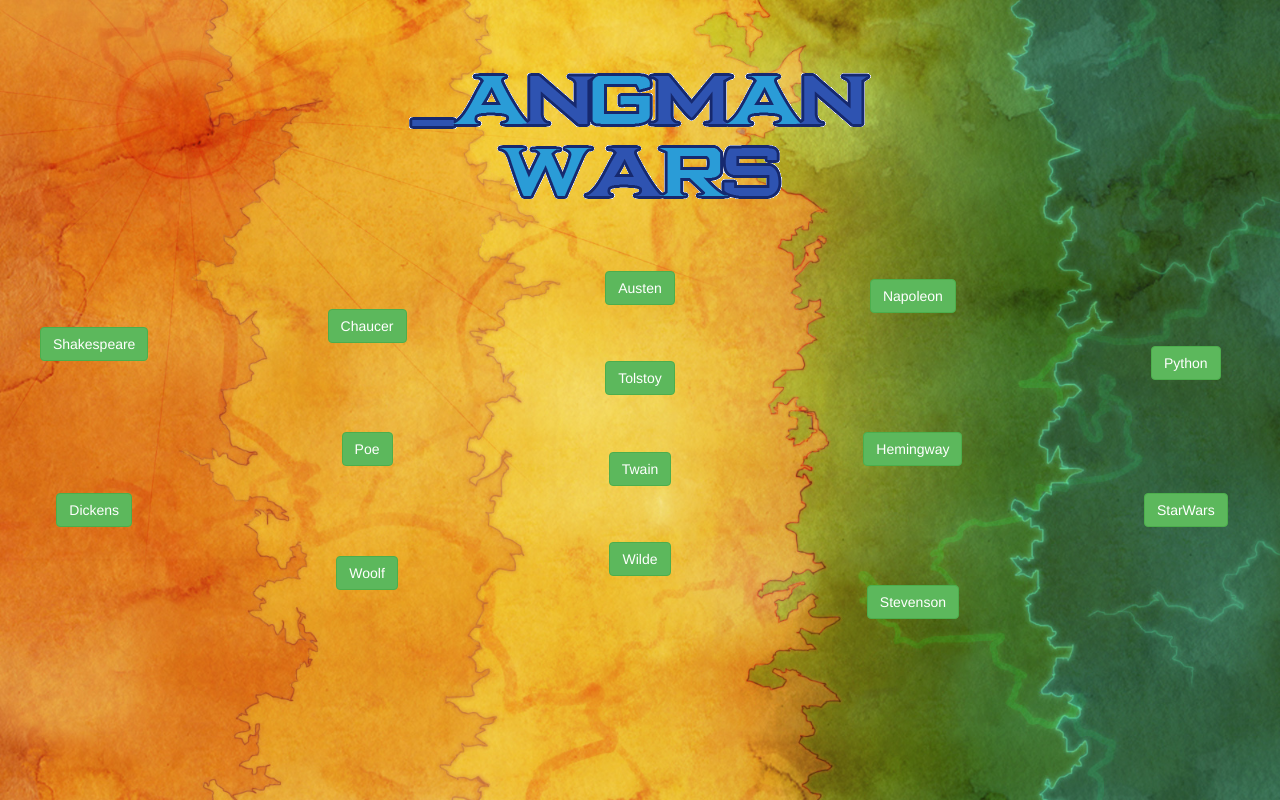
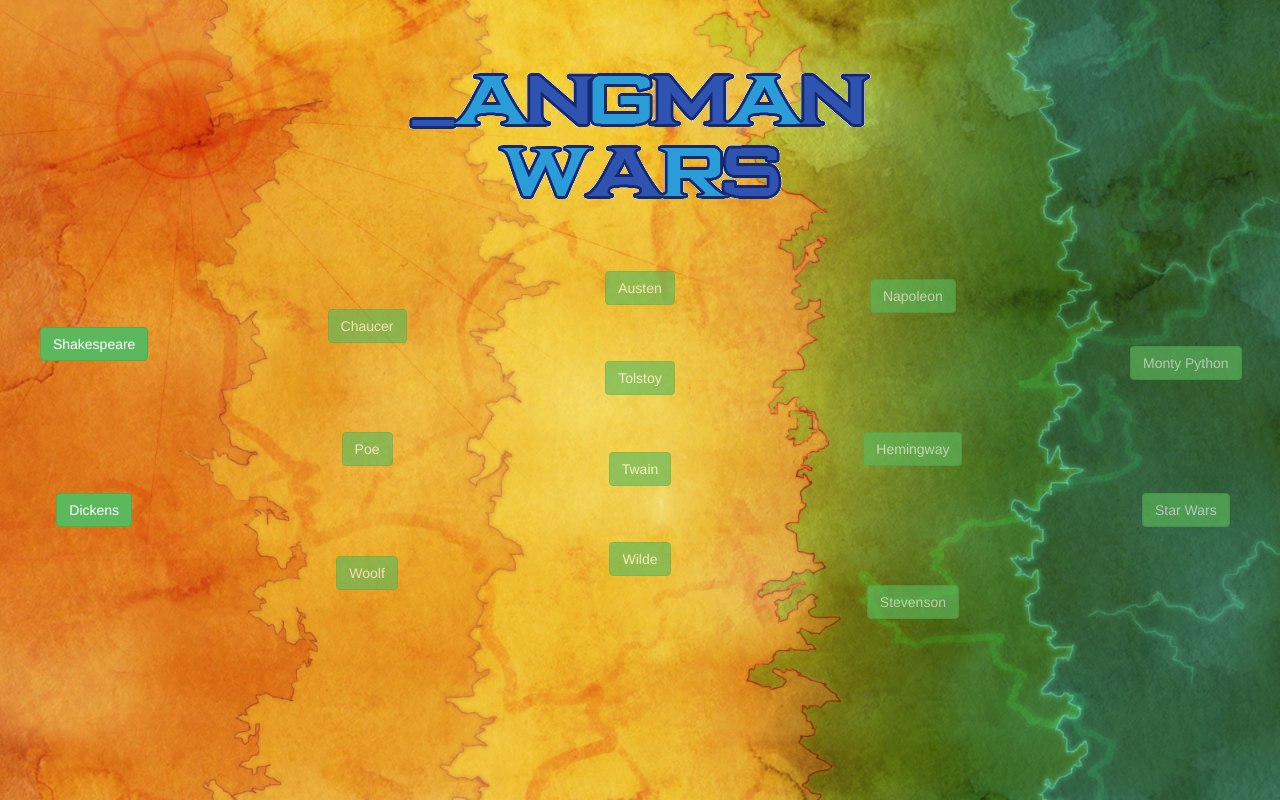
Before and after one commit to Brendangrubb/hangman-wars, a PHP site: template views/map.html.twig in a window 1280 px wide. Run offline with PHP 8.4, Linux system fonts and the light colour scheme; the template is opened without the code that fills it: most values are stand-ins (such as "Sample title", 1, 10 or a date in 2020); some libraries are stand-ins or nearby versions.

Commit message:
add conditional formatting to map

```diff
--- a/app/app.php
+++ b/app/app.php
@@ -32,7 +32,7 @@ date_default_timezone_set('America/Los_Angeles');
  $app->post("/map/{id}", function($id) use ($app) {
    $state = GameState::find($id);
 
-   return $app['twig']->render("map.html.twig", array('state_id' => $state->id));
+   return $app['twig']->render("map.html.twig", array('state' => $state, 'state_id' => $state->id));
  });
 
  $app->post("/gameplay/{id}", function($id) use ($app) {
@@ -55,7 +55,7 @@ date_default_timezone_set('America/Los_Angeles');
    $state = GameState::find($state_id);
    $state->updateProperty("current_score",0);
 
-   return $app['twig']->render("map.html.twig", array('state_id' => $state->id));
+   return $app['twig']->render("map.html.twig", array('state' => $state, 'state_id' => $state->id));
  });
 
  $app->post("/win_condition", function() use ($app) {
@@ -72,7 +72,7 @@ date_default_timezone_set('America/Los_Angeles');
   {
     return $app->redirect("/final-win");
   }
-   return $app['twig']->render("map.html.twig", array('state_id' => $state->id));
+   return $app['twig']->render("map.html.twig", array('state' => $state, 'state_id' => $state->id));
  });
 
  return $app;
--- a/src/Phase.php
+++ b/src/Phase.php
@@ -54,7 +54,7 @@ class Phase
     {
         // retreive the correct phrase from database
         $query = $GLOBALS['DB']->query("SELECT * FROM phrases WHERE author_id = {$author_id}");
-        $random = rand(0,4);
+        $random = rand(0,0);
         $result_array = $query->fetchAll();
         $result = $result_array[$random];
         $this->phrase = $result['phrase'];
--- a/views/map.html.twig
+++ b/views/map.html.twig
@@ -45,7 +45,11 @@
         </div>
         <div class="col-md-3" id="stage_2">
           <div id="Chaucer">
+            {% if state.realm_two == true %}
             <button type="button" name="button" id="button_3" class="btn btn-success">Chaucer</button>
+            {% else %}
+              <button type="button" name="button" class="btn btn-success disabled">Chaucer</button>
+            {% endif %}
             <div class="hidden_menu" id="sub_3">
               <form class="" action="/gameplay/{{ state_id }}" method="post">
                 <input type="hidden" name="author_id" value="3">
@@ -59,7 +63,11 @@
             </div>
           </div>
           <div id="Poe">
+            {% if state.realm_two == true %}
             <button type="button" name="button" id="button_4" class="btn btn-success">Poe</button>
+            {% else %}
+            <button type="button" name="button" class="btn btn-success disabled">Poe</button>
+            {% endif %}
             <div class="hidden_menu" id="sub_4">
               <form class="" action="/gameplay/{{ state_id }}" method="post">
                 <input type="hidden" name="author_id" value="4">
@@ -73,7 +81,11 @@
             </div>
           </div>
           <div id="Woolf">
+            {% if state.realm_two == true %}
             <button type="button" name="button" id="button_5" class="btn btn-success">Woolf</button>
+            {% else %}
+            <button type="button" name="button" class="btn btn-success disabled">Woolf</button>
+            {% endif %}
             <div class="hidden_menu" id="sub_5">
               <form class="" action="/gameplay/{{ state_id }}" method="post">
                 <input type="hidden" name="author_id" value="5">
@@ -89,7 +101,11 @@
         </div>
         <div class="col-md-2" id="stage_3">
           <div id="Austen">
+            {% if state.realm_three == true %}
             <button type="button" name="button" id="button_8" class="btn btn-success">Austen</button>
+            {% else %}
+            <button type="button" name="button" class="btn btn-success disabled">Austen</button>
+            {% endif %}
             <div class="hidden_menu" id="sub_8">
               <form class="centertest" action="/gameplay/{{ state_id }}" method="post">
                 <input type="hidden" name="author_id" value="8">
@@ -103,7 +119,11 @@
             </div>
           </div>
           <div id="Tolstoy">
+            {% if state.realm_three == true %}
             <button type="button" name="button" id="button_6" class="btn btn-success">Tolstoy</button>
+            {% else %}
+            <button type="button" name="button" class="btn btn-success disabled">Tolstoy</button>
+            {% endif %}
             <div class="hidden_menu" id="sub_6">
               <form class="" action="/gameplay/{{ state_id }}" method="post">
                 <input type="hidden" name="author_id" value="6">
@@ -117,7 +137,11 @@
             </div>
           </div>
           <div id="Twain">
+            {% if state.realm_three == true %}
             <button type="button" name="button" id="button_7" class="btn btn-success">Twain</button>
+            {% else %}
+            <button type="button" name="button" class="btn btn-success disabled">Twain</button>
+            {% endif %}
             <div class="hidden_menu" id="sub_7">
               <form class="" action="/gameplay/{{ state_id }}" method="post">
                 <input type="hidden" name="author_id" value="7">
@@ -131,7 +155,11 @@
             </div>
           </div>
           <div id="Wilde">
+            {% if state.realm_three == true %}
             <button type="button" name="button" id="button_9" class="btn btn-success">Wilde</button>
+            {% else %}
+            <button type="button" name="button" class="btn btn-success disabled">Wilde</button>
+            {% endif %}
             <div class="hidden_menu" id="sub_9">
               <form class="" action="/gameplay/{{ state_id }}" method="post">
                 <input type="hidden" name="author_id" value="9">
@@ -147,7 +175,11 @@
         </div>
         <div class="col-md-3" id="stage_4">
           <div id="Napoleon">
+            {% if state.realm_four == true %}
             <button type="button" name="button" id="button_10" class="btn btn-success">Napoleon</button>
+            {% else %}
+            <button type="button" name="button" class="btn btn-success disabled">Napoleon</button>
+            {% endif %}
             <div class="hidden_menu" id="sub_10">
               <form class="" action="/gameplay/{{ state_id }}" method="post">
                 <input type="hidden" name="author_id" value="10">
@@ -161,7 +193,11 @@
             </div>
           </div>
           <div id="Hemingway">
+            {% if state.realm_four == true %}
             <button type="button" name="button" id="button_11" class="btn btn-success">Hemingway</button>
+            {% else %}
+            <button type="button" name="button" class="btn btn-success disabled">Hemingway</button>
+            {% endif %}
             <div class="hidden_menu" id="sub_11">
               <form class="" action="/gameplay/{{ state_id }}" method="post">
                 <input type="hidden" name="author_id" value="11">
@@ -175,7 +211,11 @@
             </div>
           </div>
           <div id="Stevenson">
+            {% if state.realm_four == true %}
             <button type="button" name="button" id="button_12" class="btn btn-success">Stevenson</button>
+            {% else %}
+            <button type="button" name="button" class="btn btn-success disabled">Stevenson</button>
+            {% endif %}
             <div class="hidden_menu" id="sub_12">
               <form class="" action="/gameplay/{{ state_id }}" method="post">
                 <input type="hidden" name="author_id" value="12">
@@ -191,7 +231,11 @@
         </div>
         <div class="col-md-2" id="stage_5">
           <div id="Python">
-            <button type="button" name="button" id="button_13" class="btn btn-success">Python</button>
+            {% if state.realm_five == true %}
+            <button type="button" name="button" id="button_13" class="btn btn-success">Monty Python</button>
+            {% else %}
+            <button type="button" name="button" class="btn btn-success disabled">Monty Python</button>
+            {% endif %}
             <div class="hidden_menu" id="sub_13">
               <form class="" action="/gameplay/{{ state_id }}" method="post">
                 <input type="hidden" name="author_id" value="13">
@@ -205,7 +249,11 @@
             </div>
           </div>
           <div id="StarWars">
-            <button type="button" name="button" id="button_14" class="btn btn-success">StarWars</button>
+            {% if state.realm_five == true %}
+            <button type="button" name="button" id="button_14" class="btn btn-success">Star Wars</button>
+            {% else %}
+            <button type="button" name="button" class="btn btn-success disabled">Star Wars</button>
+            {% endif %}
             <div class="hidden_menu" id="sub_14">
               <form class="" action="/gameplay/{{ state_id }}" method="post">
                 <input type="hidden" name="author_id" value="14">
--- a/web/js/scripts.js
+++ b/web/js/scripts.js
@@ -154,7 +154,7 @@ Phase.prototype.checkRound = function()
     // check if display array matches the current word, initialize if yes.
     if (this.displayLetters.join() === this[this.currentWord].join() )
     {
-        for(i = 0; i <= this.numberOfWords; i++) {
+        for(i = 0; i <= this.phrasePositions.length; i++) {
             if (this.phrasePositions[i] === this.roundOrder[this.roundIndex]) {
                 this.displayPhrase.splice(i, 1, this[this.currentWord].join(""));
             }
```
